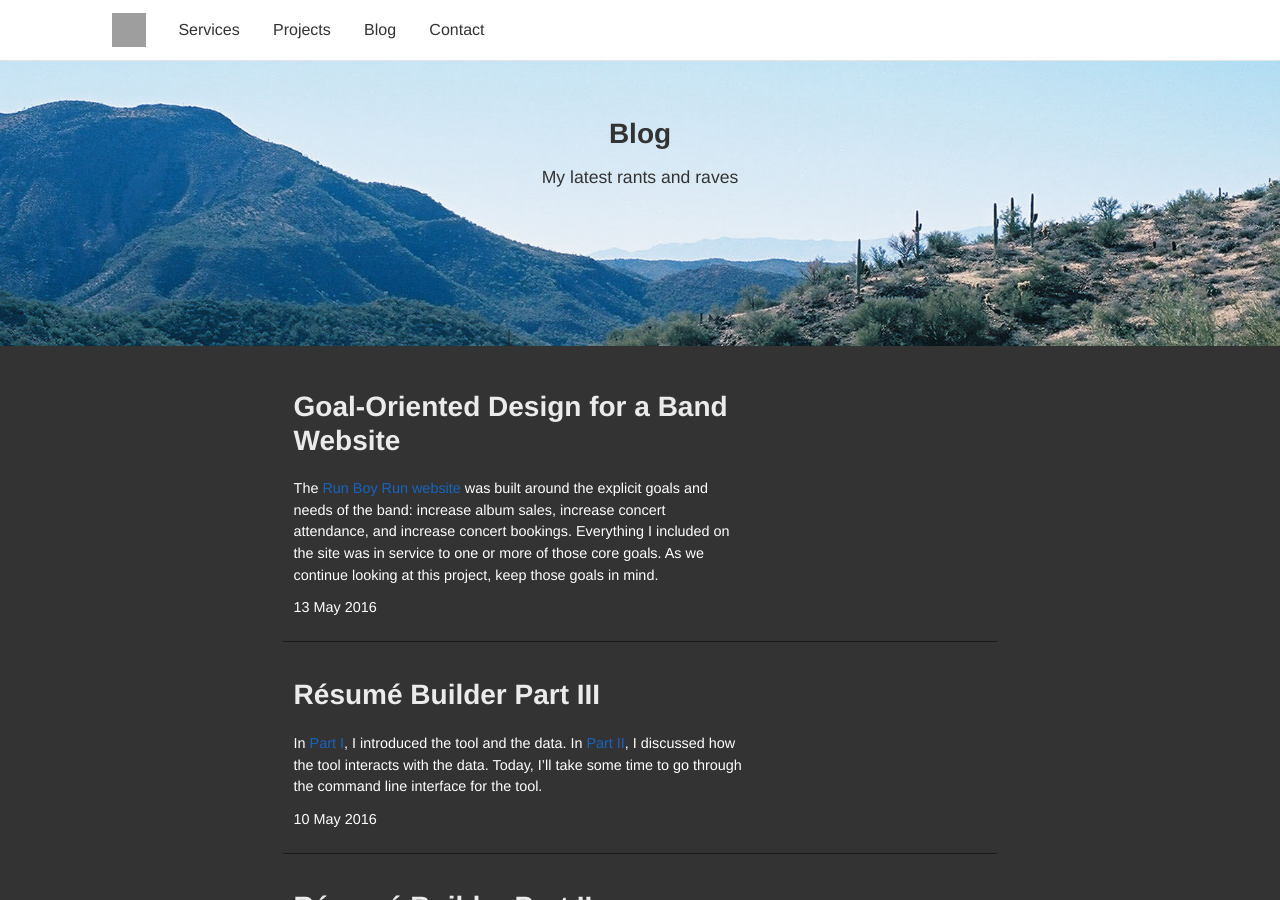
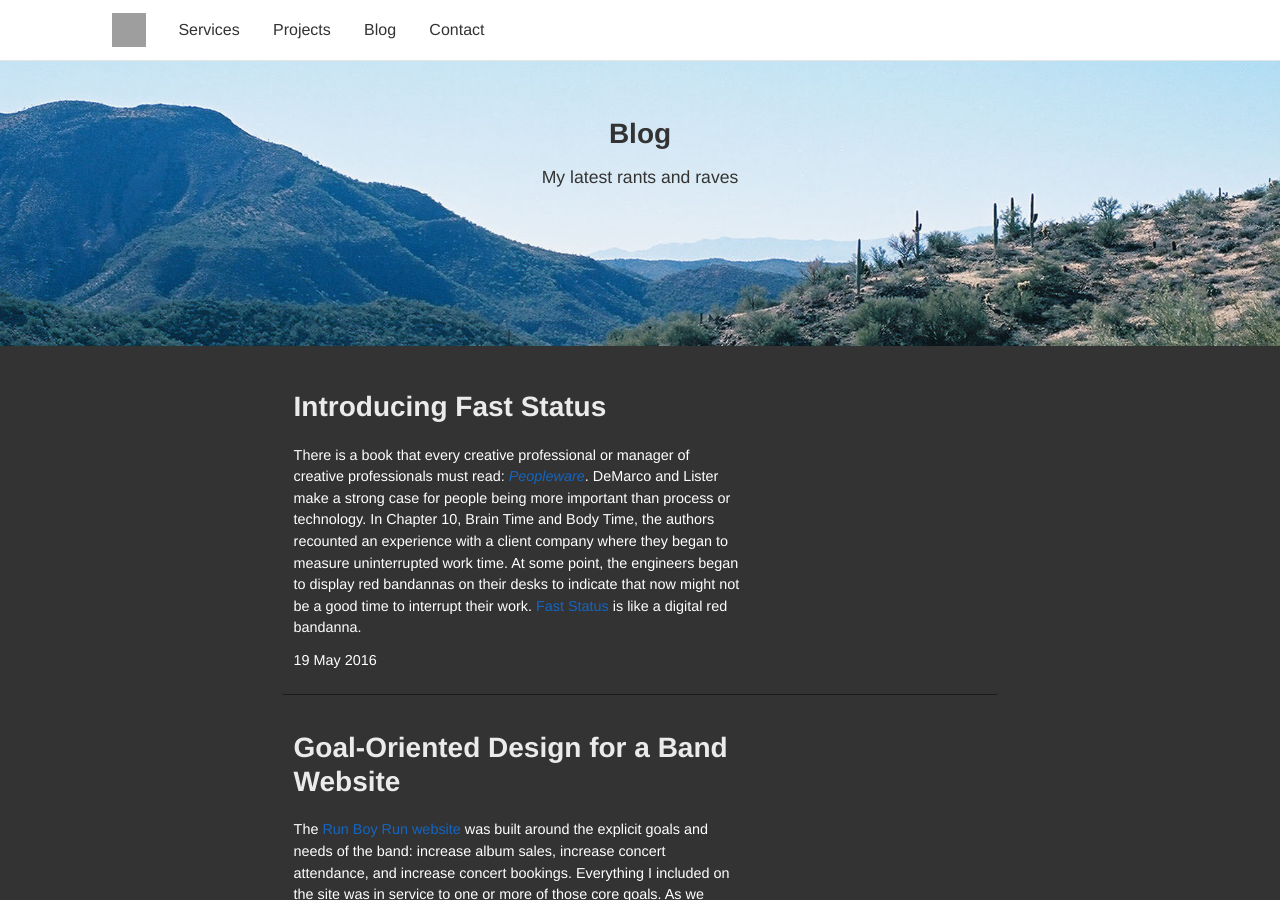
Before and after one commit to jessecarl/jessecarl.github.io, a Jekyll site: the page built from blog/index.html, in a window 1280 px wide and 900 px high. Built offline with Jekyll 4.4.1, drawn with Linux system fonts in a browser that asks for light colours; the list of posts is cut into pages by our own code; some of the changed text lies outside the part shown; grey boxes are pictures that could not be loaded.

Commit message:
Publish Introducing Fast Status blog post
Publishes blog post.

```diff
--- a/_drafts/introducing-fast-status.md
+++ b/_posts/2016-05-19-introducing-fast-status.md
@@ -1,6 +1,7 @@
 ---
 layout: post
 title: Introducing Fast Status
+date: 2016-05-19 15:05:00
 category:
   - saas
   - toolbuilding
```
